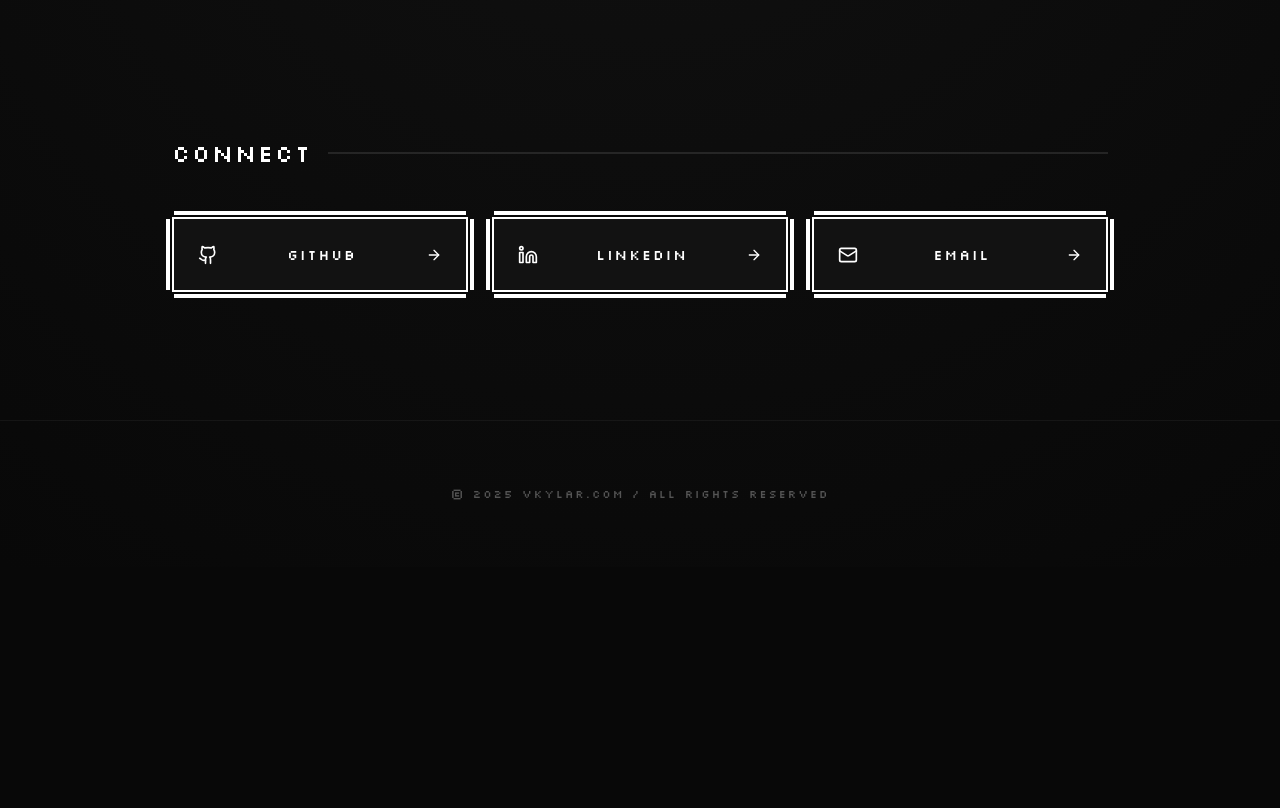
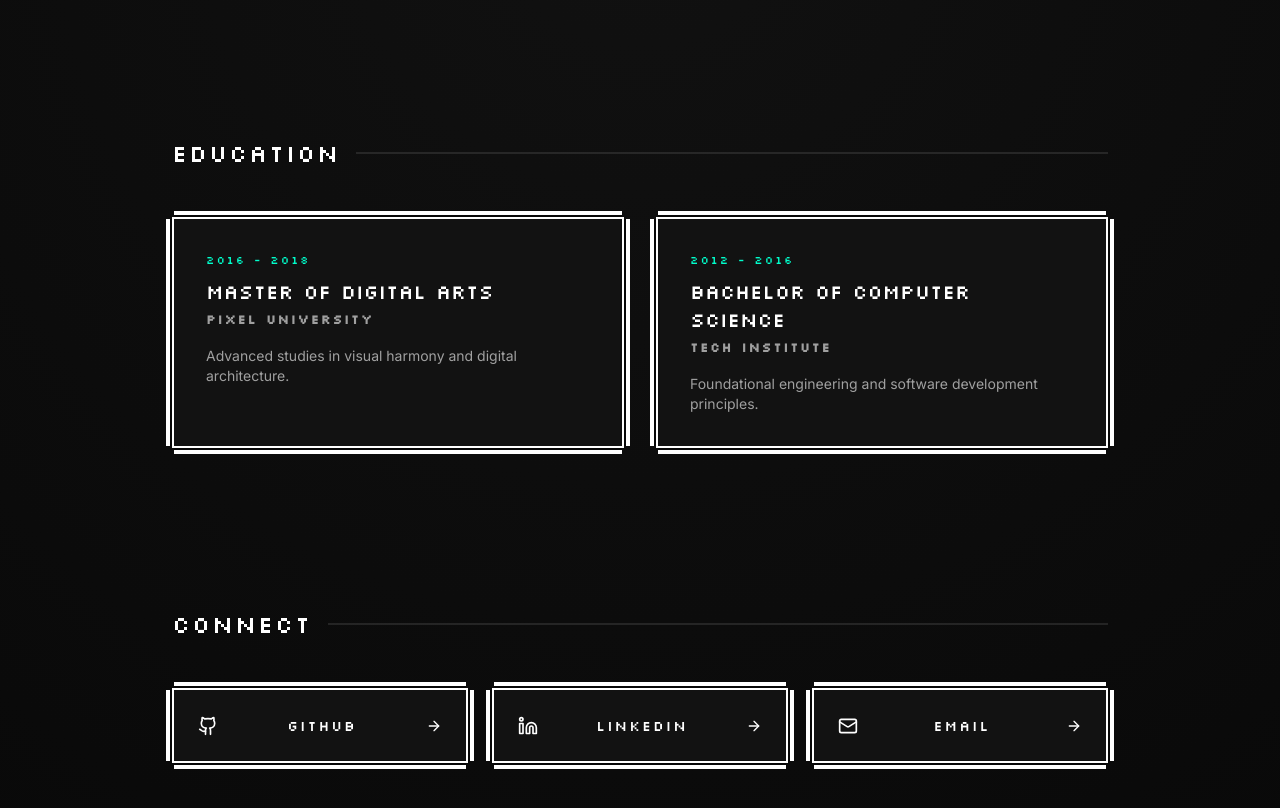
Before and after one commit to KiskaLE/about-me, a React (Vite) app: page /en in a window 1280 px wide. Shown: the part 1240-2048 px from the top of the page. Before the commit the page ends 1807 px from the top, so only its background shows below. Built offline with nearby package versions, Linux system fonts and the light colour scheme.

Commit message:
feat: add Education section and navbar link

```diff
--- a/src/App.jsx
+++ b/src/App.jsx
@@ -5,6 +5,7 @@ import { CustomCursor } from './components/CustomCursor';
 import { Navbar } from './components/Navbar';
 import { Hero } from './components/Hero';
 import { Work } from './components/Work';
+import { Education } from './components/Education';
 import { Connect } from './components/Connect';
 import { Footer } from './components/Footer';
 import './index.css';
@@ -18,7 +19,7 @@ function PortfolioContent() {
   const t = translations[currentLang];
 
   useEffect(() => {
-    const sections = ['about', 'work', 'connect'];
+    const sections = ['about', 'work', 'education', 'connect'];
 
     const handleScroll = () => {
       const scrollPosition = window.scrollY;
@@ -36,8 +37,6 @@ function PortfolioContent() {
         const el = document.getElementById(id);
         if (el) {
           const rect = el.getBoundingClientRect();
-          // If the top of the section is in the top 40% of the viewport
-          // or if the section is currently covering the top 40%
           if (rect.top <= windowHeight * 0.4 && rect.bottom >= windowHeight * 0.4) {
             setActiveSection(id);
             break;
@@ -47,7 +46,6 @@ function PortfolioContent() {
     };
 
     window.addEventListener('scroll', handleScroll, { passive: true });
-    // Initial check with a small timeout to ensure DOM is ready
     const timer = setTimeout(handleScroll, 100);
 
     return () => {
@@ -74,6 +72,7 @@ function PortfolioContent() {
       <main className="max-w-[1000px] mx-auto px-8 pt-32 pb-16">
         <Hero t={t} />
         <Work t={t} />
+        <Education t={t} />
         <Connect t={t} />
       </main>
 
--- /dev/null
+++ b/src/components/Education.jsx
@@ -0,0 +1,31 @@
+import React from 'react';
+import { motion } from 'framer-motion';
+
+export const Education = ({ t }) => {
+    return (
+        <section id="education" className="mb-40">
+            <h2 className="pixel-text text-2xl mb-12 flex items-center gap-4 after:content-[''] after:flex-1 after:h-[2px] after:bg-white after:opacity-10">
+                {t.education.title}
+            </h2>
+            <div className="grid grid-cols-1 md:grid-cols-2 gap-8">
+                {t.education.items.map((edu, i) => (
+                    <motion.div
+                        key={i}
+                        initial={{ opacity: 0, y: 20 }}
+                        whileInView={{ opacity: 1, y: 0 }}
+                        viewport={{ once: true }}
+                        transition={{ delay: i * 0.1, duration: 0.5, ease: "easeOut" }}
+                        className="edu-card pixel-border p-8 bg-brand-card hover:border-brand-accent transition-all group"
+                    >
+                        <div className="mb-4">
+                            <span className="pixel-text text-[0.7rem] text-brand-accent mb-2 block">{edu.period}</span>
+                            <h3 className="text-xl mb-1 group-hover:text-brand-accent transition-colors">{edu.degree}</h3>
+                            <div className="pixel-text text-[0.8rem] font-bold opacity-60">{edu.school}</div>
+                        </div>
+                        <p className="text-brand-text-secondary text-sm">{edu.desc}</p>
+                    </motion.div>
+                ))}
+            </div>
+        </section>
+    );
+};
--- a/src/components/Navbar.jsx
+++ b/src/components/Navbar.jsx
@@ -6,6 +6,7 @@ export const Navbar = ({ t, currentLang, toggleLang, activeSection }) => {
     const navItems = [
         { id: 'about', label: t.nav.about },
         { id: 'work', label: t.nav.work },
+        { id: 'education', label: t.nav.education },
         { id: 'connect', label: t.nav.connect },
     ];
 
@@ -13,7 +14,6 @@ export const Navbar = ({ t, currentLang, toggleLang, activeSection }) => {
         if (id === 'about') {
             e.preventDefault();
             window.scrollTo({ top: 0, behavior: 'smooth' });
-            // Update hash without jumping
             window.history.pushState(null, '', '#about');
         }
     };
--- a/src/translations.js
+++ b/src/translations.js
@@ -3,6 +3,7 @@ export const translations = {
         nav: {
             about: "About",
             work: "Work",
+            education: "Education",
             connect: "Connect"
         },
         hero: {
@@ -33,6 +34,23 @@ export const translations = {
                 }
             ]
         },
+        education: {
+            title: "Education",
+            items: [
+                {
+                    degree: "Master of Digital Arts",
+                    school: "Pixel University",
+                    period: "2016 - 2018",
+                    desc: "Advanced studies in visual harmony and digital architecture."
+                },
+                {
+                    degree: "Bachelor of Computer Science",
+                    school: "Tech Institute",
+                    period: "2012 - 2016",
+                    desc: "Foundational engineering and software development principles."
+                }
+            ]
+        },
         connect: {
             title: "Connect",
             links: [
@@ -47,6 +65,7 @@ export const translations = {
         nav: {
             about: "O mně",
             work: "Práce",
+            education: "Vzdělání",
             connect: "Kontakt"
         },
         hero: {
@@ -77,6 +96,23 @@ export const translations = {
                 }
             ]
         },
+        education: {
+            title: "Vzdělání",
+            items: [
+                {
+                    degree: "Inženýr digitálních umění",
+                    school: "Pixelová Univerzita",
+                    period: "2016 - 2018",
+                    desc: "Pokročilé studium vizuální harmonie a digitální architektury."
+                },
+                {
+                    degree: "Bakalář informatiky",
+                    school: "Technický Institut",
+                    period: "2012 - 2016",
+                    desc: "Základy inženýrství a principy vývoje softwaru."
+                }
+            ]
+        },
         connect: {
             title: "Kontakt",
             links: [
```
